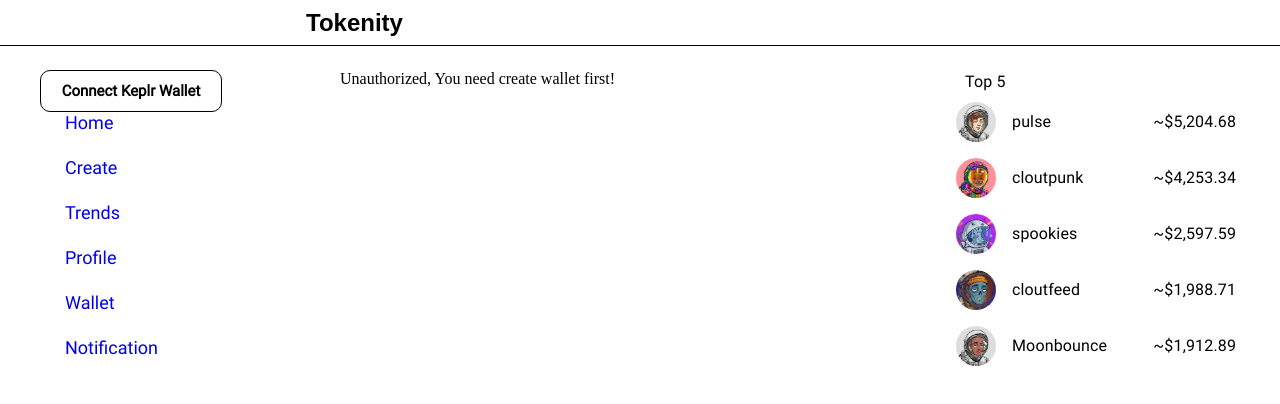
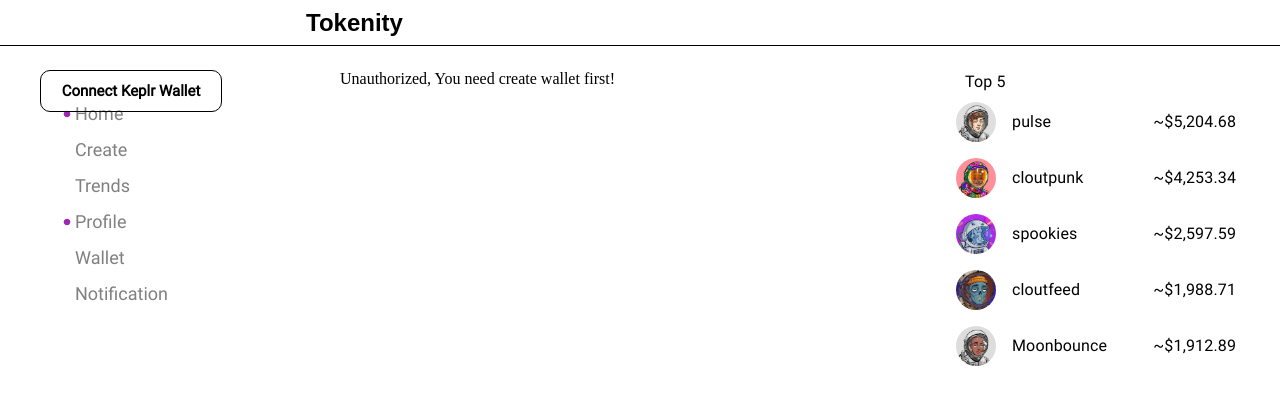
Before and after one commit to coreators/tokenity-frontend, a React (Create React App) app: page /main/profile in a window 1280 px wide. Shown: the top 404 px of the page. Built offline with nearby package versions, Linux system fonts and the light colour scheme.

Commit message:
Change Sidebar color && position

```diff
--- a/src/assets/colors.js
+++ b/src/assets/colors.js
@@ -15,6 +15,10 @@ export const redColor_10p = '#FDE8E8';
 
 export const purpleColor = 'rgba(121, 7, 242, 1)';
 export const purpleColor_10p = 'rgba(121, 7, 242, 0.1)';
+export const purpleColor_50p = 'rgba(121, 7, 242, 0.5)';
+
+export const russianViolet = '#3A1B2F';
+export const indigo = '#9417E2';
 
 export const blueColor = 'rgba(106, 121, 247, 1)';
 export const blueColor_10p = 'rgba(106, 121, 247, 0.1)';
--- a/src/components/Side/LeftBar.js
+++ b/src/components/Side/LeftBar.js
@@ -29,10 +29,10 @@ export default function LeftBar() {
           <Grid item md={1} />
           <Grid item md={11}>
             <Grid container rowSpacing={3}>
-              <SidebarLink text={'Home'} link={'/main'} />
-              <SidebarLink text={'Create'} link={'/'} />
+              <SidebarLink text={'Home'} link={'/main'} clicked />
+              <SidebarLink text={'Create'} link={'/main'} />
               <SidebarLink text={'Trends'} link={'/main/trends'} />
-              <SidebarLink text={'Profile'} link={'/main/profile'} />
+              <SidebarLink text={'Profile'} link={'/main/profile'} clicked />
               <SidebarLink text={'Wallet'} link={'/main/wallet'} />
               <SidebarLink text={'Notification'} link={'/main/notification'} />
             </Grid>
--- a/src/components/Side/SidebarLink.js
+++ b/src/components/Side/SidebarLink.js
@@ -1,30 +1,46 @@
 import React from 'react';
 import styled from 'styled-components';
-import { Grid } from '@mui/material';
+// import { Grid } from '@mui/material';
+import CircleIcon from '@mui/icons-material/Circle';
 import { Link } from 'react-router-dom';
 import PropTypes from 'prop-types';
+import { russianViolet } from '../../assets/colors';
+
+const Container = styled.div`
+  position: relative;
+  display: flex;
+  align-items: center;
+  width: 100%;
+  margin-top: 15px;
+  margin-left: 10px;
+`;
 
 const Button = styled.span`
-  color: blue;
+  color: grey;
   font-size: 18px;
   font-family: 'Roboto';
+
+  &:hover {
+    color: ${russianViolet};
+  }
 `;
-const SidebarLink = ({ text, link }) => {
-  console.log(text, link);
+const SidebarLink = ({ text, link, clicked }) => {
   return (
-    <Grid item md={12}>
-      <Button variant="text">
-        <Link to={link} style={{ textDecoration: 'none' }}>
-          {text}
-        </Link>
-      </Button>
-    </Grid>
+    <Container>
+      {clicked &&
+        <CircleIcon color="secondary" sx={{ fontSize: 8, marginRight: 1, position: 'absolute', left: -12 }} />
+      }
+      <Link to={link} style={{ textDecoration: 'none' }}>
+        <Button variant="text">{text}</Button>
+      </Link>
+    </Container>
   );
 };
 
 SidebarLink.propTypes = {
   text: PropTypes.string,
   link: PropTypes.string,
+  clicked: PropTypes.bool,
 };
 
 export default SidebarLink;
```
